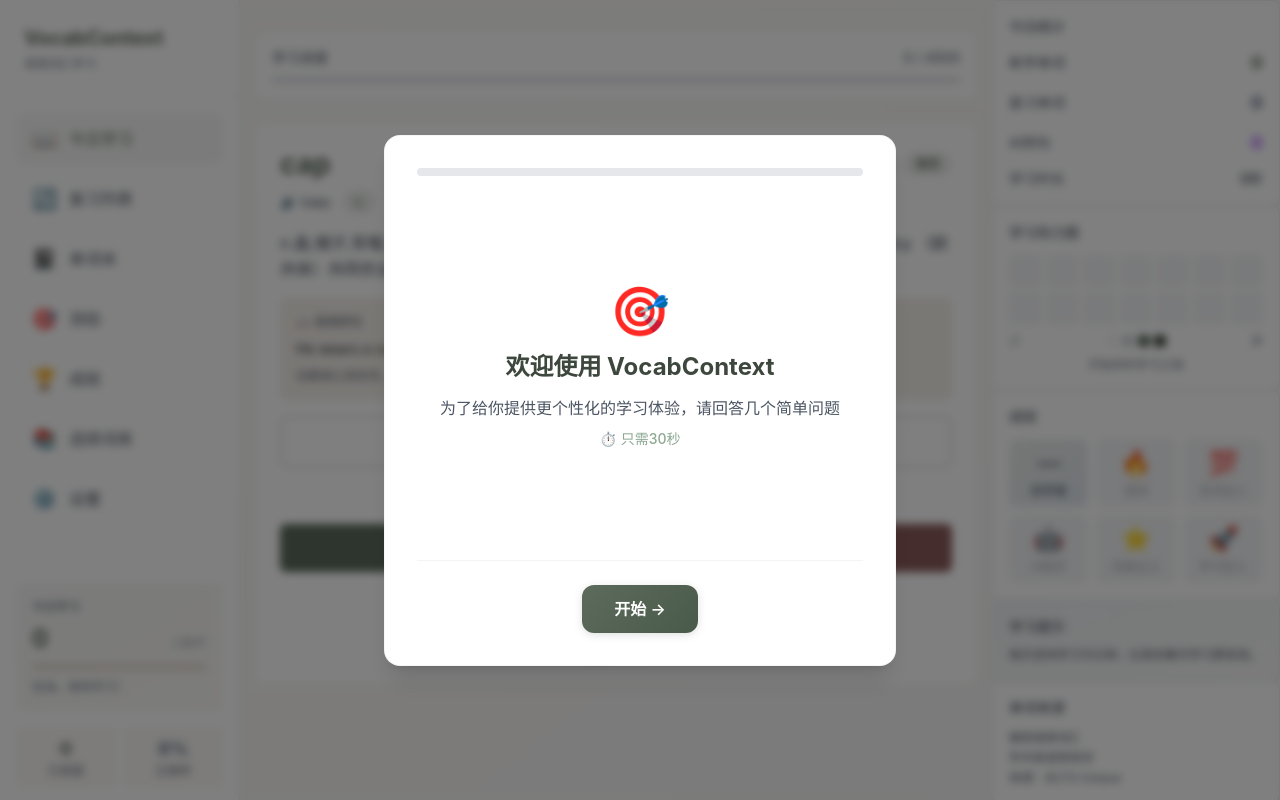
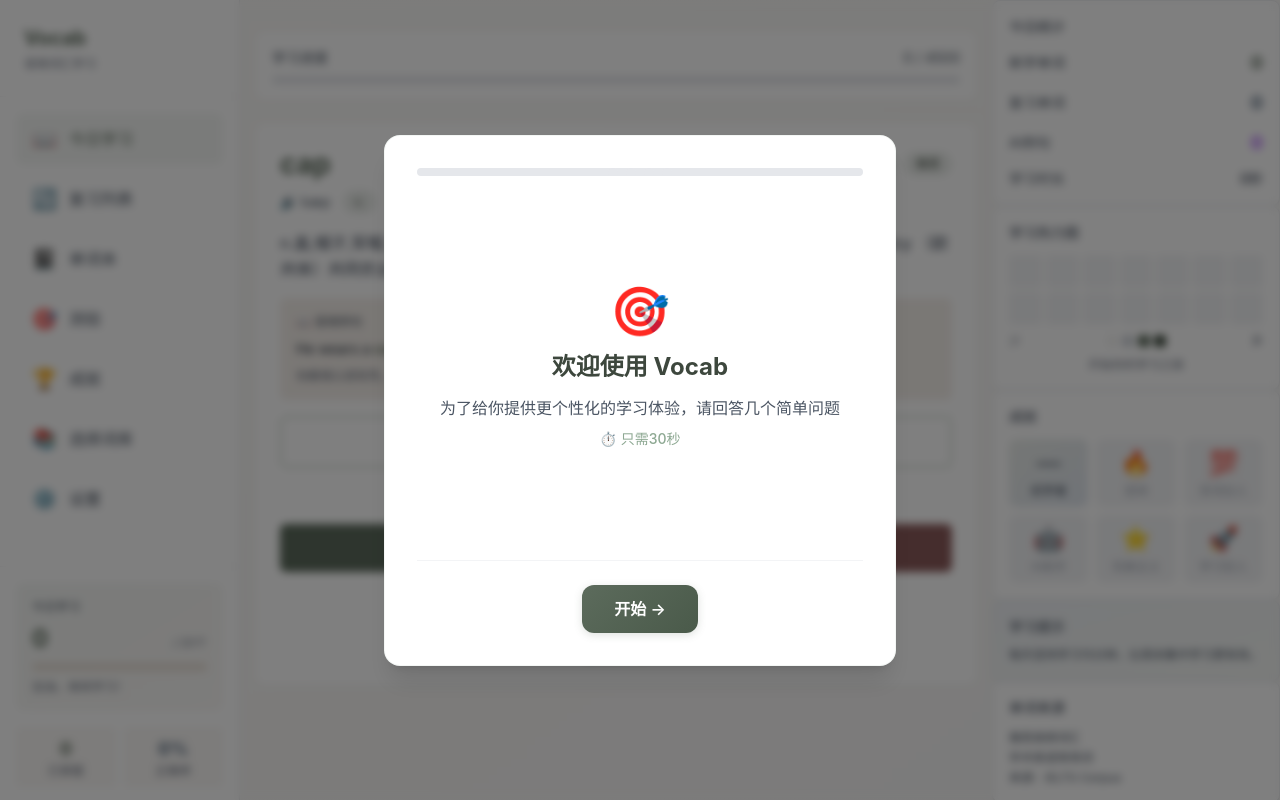
Before and after one commit to ZJUZhiyuCai/Vocab, a Vue app: page / in a window 1280 px wide. Shown: the top 800 px of the page. Built offline with nearby package versions, Linux system fonts and the light colour scheme.

Commit message:
重构：统一项目名称为Vocab

```diff
--- a/index.html
+++ b/index.html
@@ -3,7 +3,7 @@
 <head>
   <meta charset="UTF-8">
   <meta name="viewport" content="width=device-width, initial-scale=1.0">
-  <title>VocabContext - 语境词汇学习</title>
+  <title>Vocab - 语境词汇学习</title>
 
   <!-- PWA Manifest -->
   <link rel="manifest" href="/manifest.json">
@@ -21,8 +21,8 @@
   <!-- PWA Meta Tags -->
   <meta name="apple-mobile-web-app-capable" content="yes">
   <meta name="apple-mobile-web-app-status-bar-style" content="default">
-  <meta name="apple-mobile-web-app-title" content="VocabContext">
-  <meta name="application-name" content="VocabContext">
+  <meta name="apple-mobile-web-app-title" content="Vocab">
+  <meta name="application-name" content="Vocab">
   <meta name="mobile-web-app-capable" content="yes">
 
   <!-- Windows Tile -->
--- a/package.json
+++ b/package.json
@@ -1,5 +1,5 @@
 {
-  "name": "vocab-context",
+  "name": "vocab",
   "version": "1.3.0",
   "description": "语境词汇学习工具 - 基于CEFR分级的雅思词汇学习系统",
   "type": "module",
--- a/src/App.vue
+++ b/src/App.vue
@@ -39,7 +39,7 @@
           <!-- 移动端顶部导航 -->
           <header class="lg:hidden bg-white rounded-lg shadow-sm p-4 mb-6 flex justify-between items-center">
             <div class="flex items-center gap-3">
-              <h1 class="text-xl font-bold text-sage-500">VocabContext</h1>
+              <h1 class="text-xl font-bold text-sage-500">Vocab</h1>
               <button
                 @click="showVocabSelector = true"
                 class="text-xs px-2 py-1 rounded-full bg-sage-100 text-sage-700"
--- a/src/components/OnboardingQuiz.vue
+++ b/src/components/OnboardingQuiz.vue
@@ -18,7 +18,7 @@
             <!-- Step 1: 欢迎 -->
             <div v-if="currentStep === 0" class="step-content">
               <div class="welcome-icon">🎯</div>
-              <h2 class="step-title">欢迎使用 VocabContext</h2>
+              <h2 class="step-title">欢迎使用 Vocab</h2>
               <p class="step-desc">为了给你提供更个性化的学习体验，请回答几个简单问题</p>
               <p class="step-note">⏱️ 只需30秒</p>
             </div>
--- a/src/components/Sidebar.vue
+++ b/src/components/Sidebar.vue
@@ -2,7 +2,7 @@
   <aside class="sidebar w-60 bg-white border-r border-gray-200 flex flex-col">
     <!-- Logo区域 -->
     <div class="p-6 border-b border-gray-100">
-      <h1 class="text-xl font-bold text-sage-500">VocabContext</h1>
+      <h1 class="text-xl font-bold text-sage-500">Vocab</h1>
       <p class="text-xs text-gray-500 mt-1">语境词汇学习</p>
     </div>
 
--- a/src/utils/gistSync.js
+++ b/src/utils/gistSync.js
@@ -107,7 +107,7 @@
       'Content-Type': 'application/json'
     },
     body: JSON.stringify({
-      description: 'VocabContext 学习数据备份',
+      description: 'Vocab 学习数据备份',
       public: false,
       files: {
         [filename]: {
```
Also changed, not shown: public/manifest.json, vercel.json, 1 other file (tests, documents, lock files or other folders).
